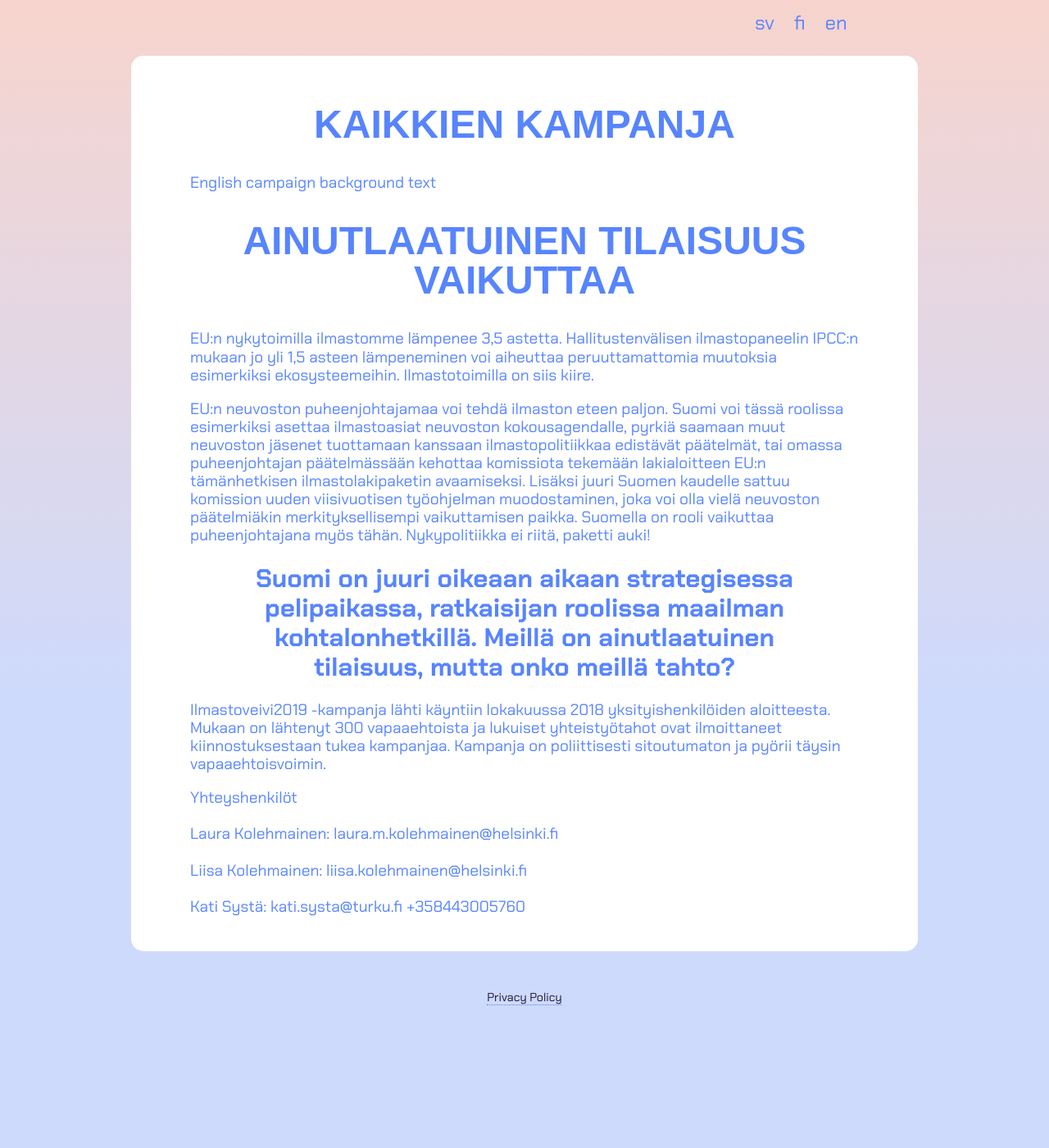
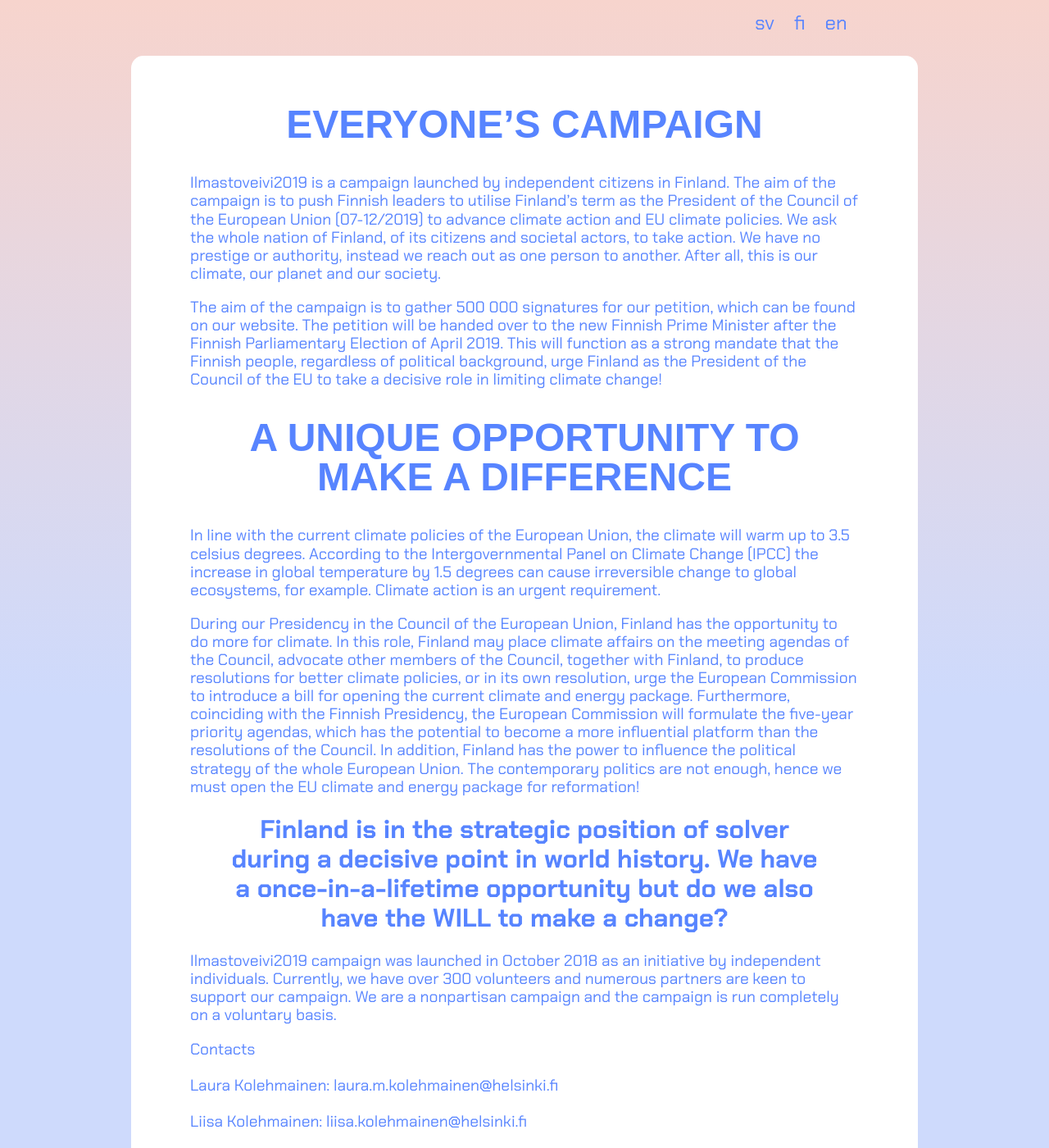
Before and after one commit to ilmastoveivi/ilmastoveivi.github.io, a Jekyll site: the page built from campaign.md, in a window 1280 px wide and 1400 px high. Shown: the whole window at 82% size. Built offline with Jekyll 4.4.1, drawn with Linux system fonts in a browser that asks for light colours; nearby versions of some CDN libraries; some web fonts are replaced; our own code applies the rules of GitHub Pages for plain Markdown files.

Commit message:
Campaign page English translation

```diff
--- a/campaign.md
+++ b/campaign.md
@@ -4,20 +4,23 @@ ref: campaign
 lang: en
 order: 3
 url: campaign
-highlight-text: Suomi on juuri oikeaan aikaan strategisessa pelipaikassa, ratkaisijan roolissa maailman kohtalonhetkillä. Meillä on ainutlaatuinen tilaisuus, mutta onko meillä tahto?
-campaign-people-text: Ilmastoveivi2019 -kampanja lähti käyntiin lokakuussa 2018 yksityishenkilöiden aloitteesta. Mukaan on lähtenyt 300 vapaaehtoista ja lukuiset yhteistyötahot ovat ilmoittaneet kiinnostuksestaan tukea kampanjaa. Kampanja on poliittisesti sitoutumaton ja pyörii täysin vapaaehtoisvoimin.
-contacts-title-text: Yhteyshenkilöt
+highlight-text: Finland is in the strategic position of solver during a decisive point in world history. We have a once-in-a-lifetime opportunity but do we also have the WILL to make a change?
+campaign-people-text: Ilmastoveivi2019 campaign was launched in October 2018 as an initiative by independent individuals. Currently, we have over 300 volunteers and numerous partners are keen to support our campaign. We are a nonpartisan campaign and the campaign is run completely on a voluntary basis.
+contacts-title-text: Contacts
 contact1: "Laura Kolehmainen: laura.m.kolehmainen@helsinki.fi"
 contact2: "Liisa Kolehmainen: liisa.kolehmainen@helsinki.fi"
 contact3: "Kati Systä: kati.systa@turku.fi +358443005760"
 ---
 
-## Kaikkien kampanja
+## Everyone’s campaign
 
-English campaign background text
+Ilmastoveivi2019 is a campaign launched by independent citizens in Finland. The aim of the campaign is to push Finnish leaders to utilise Finland's term as the President of the Council of the European Union (07-12/2019) to advance climate action and EU climate policies. We ask the whole nation of Finland, of its citizens and societal actors, to take action. We have no prestige or authority, instead we reach out as one person to another. After all, this is our climate, our planet and our society.
 
-## Ainutlaatuinen tilaisuus vaikuttaa
+The aim of the campaign is to gather 500 000 signatures for our petition, which can be found on our website. The petition will be handed over to the new Finnish Prime Minister after the Finnish Parliamentary Election of April 2019. This will function as a strong mandate that the Finnish people, regardless of political background, urge Finland as the President of the Council of the EU to take a decisive role in limiting climate change!
 
-EU:n nykytoimilla ilmastomme lämpenee 3,5 astetta. Hallitustenvälisen ilmastopaneelin IPCC:n mukaan jo yli 1,5 asteen lämpeneminen voi aiheuttaa peruuttamattomia muutoksia esimerkiksi ekosysteemeihin. Ilmastotoimilla on siis kiire.
 
-EU:n neuvoston puheenjohtajamaa voi tehdä ilmaston eteen paljon. Suomi voi tässä roolissa esimerkiksi asettaa ilmastoasiat neuvoston kokousagendalle, pyrkiä saamaan muut neuvoston jäsenet tuottamaan kanssaan ilmastopolitiikkaa edistävät päätelmät, tai omassa puheenjohtajan päätelmässään kehottaa komissiota tekemään lakialoitteen EU:n tämänhetkisen ilmastolakipaketin avaamiseksi. Lisäksi juuri Suomen kaudelle sattuu komission uuden viisivuotisen työohjelman muodostaminen, joka voi olla vielä neuvoston päätelmiäkin merkityksellisempi vaikuttamisen paikka. Suomella on rooli vaikuttaa puheenjohtajana myös tähän. Nykypolitiikka ei riitä, paketti auki!
+## A unique opportunity to make a difference
+
+In line with the current climate policies of the European Union, the climate will warm up to 3.5 celsius degrees. According to the Intergovernmental Panel on Climate Change (IPCC) the increase in global temperature by 1.5 degrees can cause irreversible change to global ecosystems, for example. Climate action is an urgent requirement.
+
+During our Presidency in the Council of the European Union, Finland has the opportunity to do more for climate. In this role, Finland may place climate affairs on the meeting agendas of the Council, advocate other members of the Council, together with Finland, to produce resolutions for better climate policies, or in its own resolution, urge the European Commission to introduce a bill for opening the current climate and energy package. Furthermore, coinciding with the Finnish Presidency, the European Commission will formulate the five-year priority agendas, which has the potential to become a more influential platform than the resolutions of the Council. In addition, Finland has the power to influence the political strategy of the whole European Union. The contemporary politics are not enough, hence we must open the EU climate and energy package for reformation!
```
